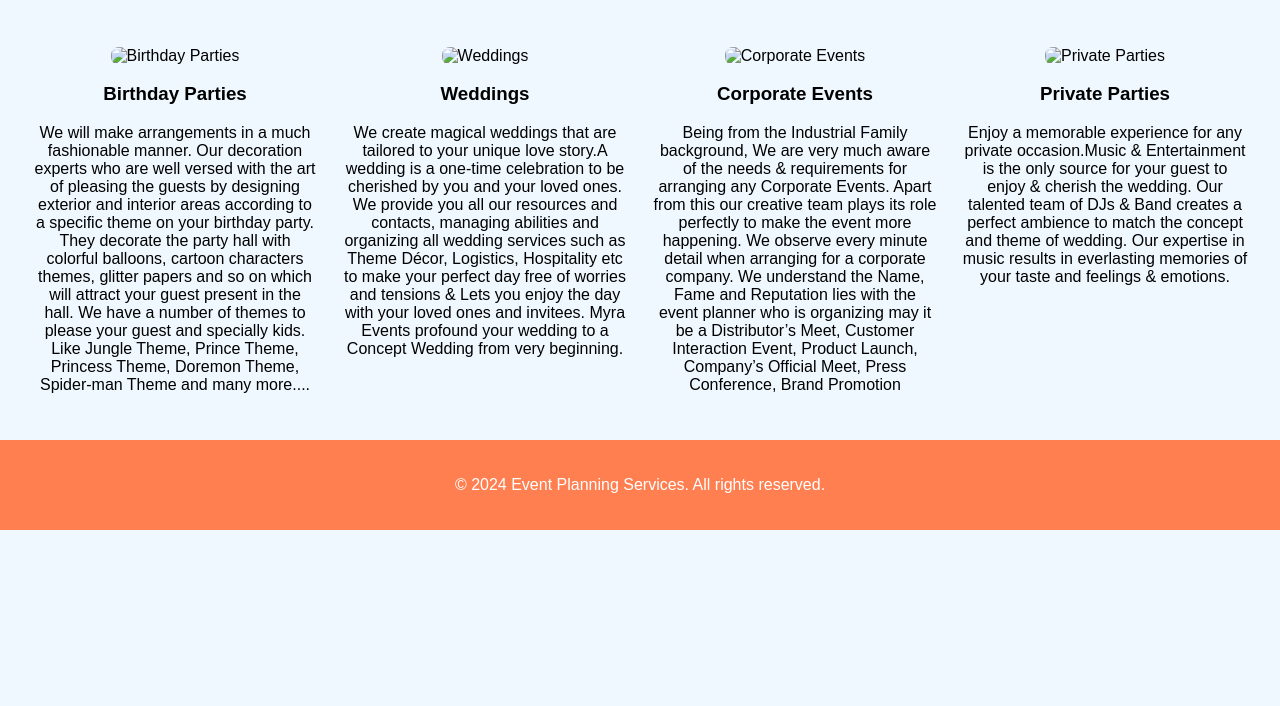
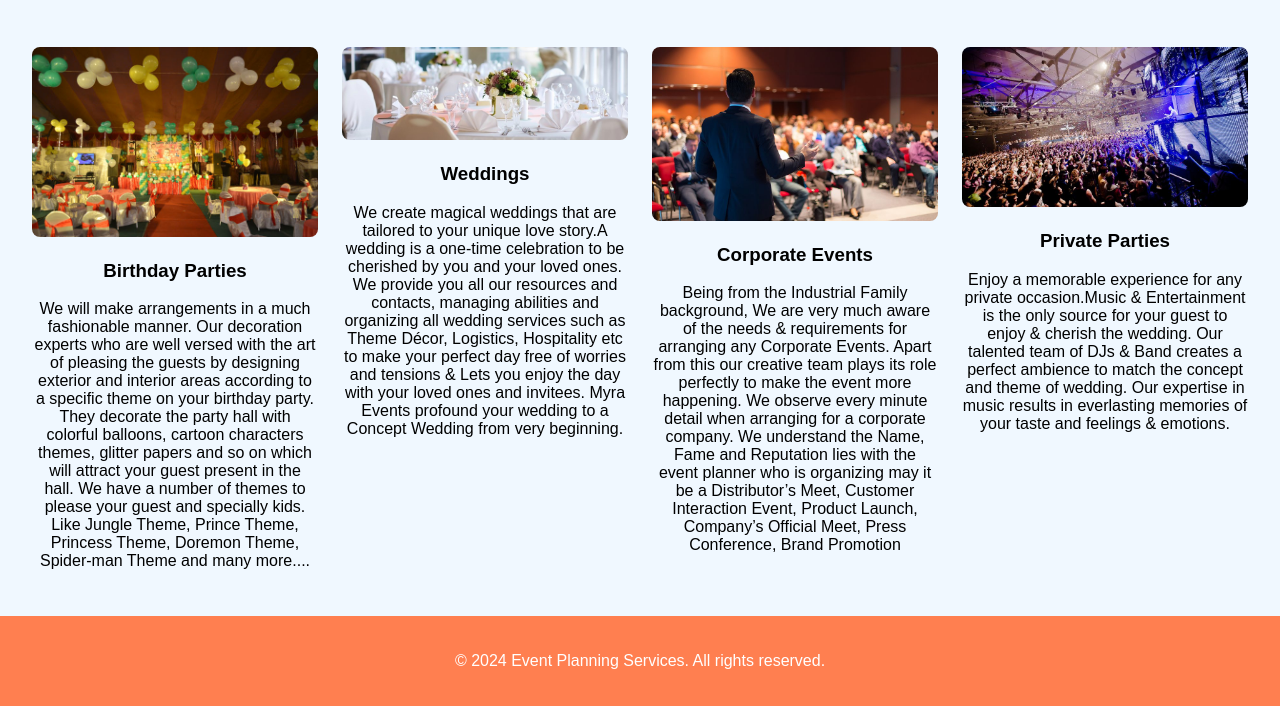
Before and after one commit to Dimple160/EventPlanning, a plain HTML site: page services.html in a window 1280 px wide. Shown: the part 205-911 px from the top of the page. Before the commit the page ends 800 px from the top, so only its background shows below. Drawn offline with Linux system fonts and the light colour scheme.

Commit message:
services.html

```diff
--- a/services.html
+++ b/services.html
@@ -23,24 +23,24 @@
     <h2>Our Services</h2>
     <div class="services-container">
         <div class="service">
-            <img src="images/event1.jpg" alt="Birthday Parties">
+            <img src="event1.jpg" alt="Birthday Parties">
             <h3>Birthday Parties</h3>
             <p>We will make arrangements in a much fashionable manner. Our decoration experts who are well versed with the art of pleasing the guests by designing exterior and interior areas according to a specific theme on your birthday party. They decorate the party hall with colorful balloons, cartoon characters themes, glitter papers and so on which will attract your guest present in the hall.  We have a number of themes to please your guest and specially kids. Like Jungle Theme, Prince Theme, Princess Theme, Doremon Theme, Spider-man Theme
 and many more....</p>
         </div>
         <div class="service">
-            <img src="images/event2.jpg" alt="Weddings">
+            <img src="event2.jpg" alt="Weddings">
             <h3>Weddings</h3>
             <p>We create magical weddings that are tailored to your unique love story.A wedding is a one-time celebration to be cherished by you and your loved ones.  We provide you all our resources and contacts, managing abilities and organizing all wedding services such as Theme Décor, Logistics, Hospitality etc to make your perfect day free of worries and tensions & Lets you enjoy the day with your loved ones and invitees. Myra Events profound your wedding to a Concept Wedding from very beginning.</p>
         </div>
         <div class="service">
-            <img src="images/event3.jpg" alt="Corporate Events">
+            <img src="event3.jpg" alt="Corporate Events">
             <h3>Corporate Events</h3>
             <p>Being from the Industrial Family background, We are very much aware of the needs & requirements for arranging any Corporate Events. Apart from this our creative team plays its role perfectly to make the event more happening. We observe every minute detail when arranging for a corporate company. We understand the Name, Fame and Reputation lies with the event planner who is organizing may it be a
 Distributor’s Meet, Customer Interaction Event, Product Launch, Company’s Official Meet, Press Conference, Brand Promotion</p>
         </div>
         <div class="service">
-            <img src="images/event4.jpg" alt="Private Parties">
+            <img src="event4.jpg" alt="Private Parties">
             <h3>Private Parties</h3>
             <p>Enjoy a memorable experience for any private occasion.Music & Entertainment is the only source for your guest to enjoy & cherish the wedding. Our talented team of DJs & Band creates a perfect ambience to match the concept and theme of wedding. Our expertise in music results in everlasting memories of your taste and feelings & emotions.</p>
         </div>
```
